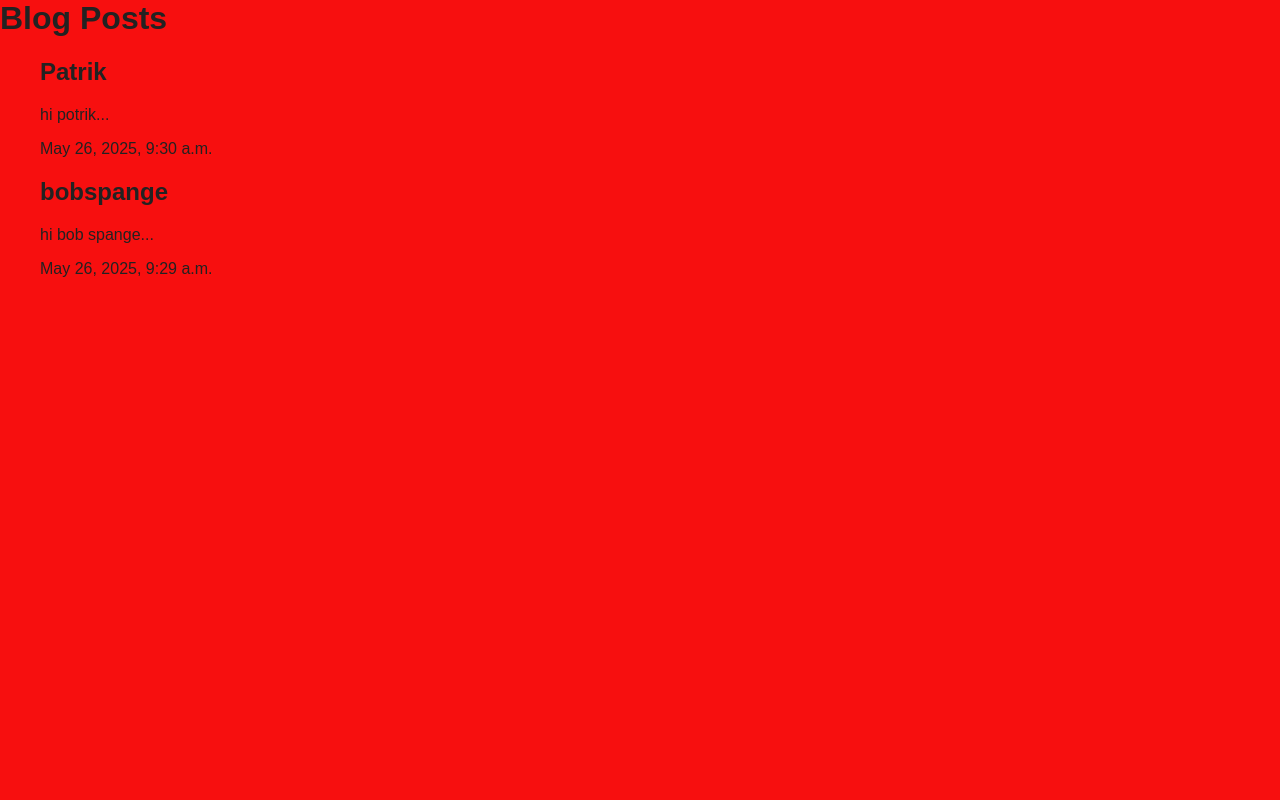
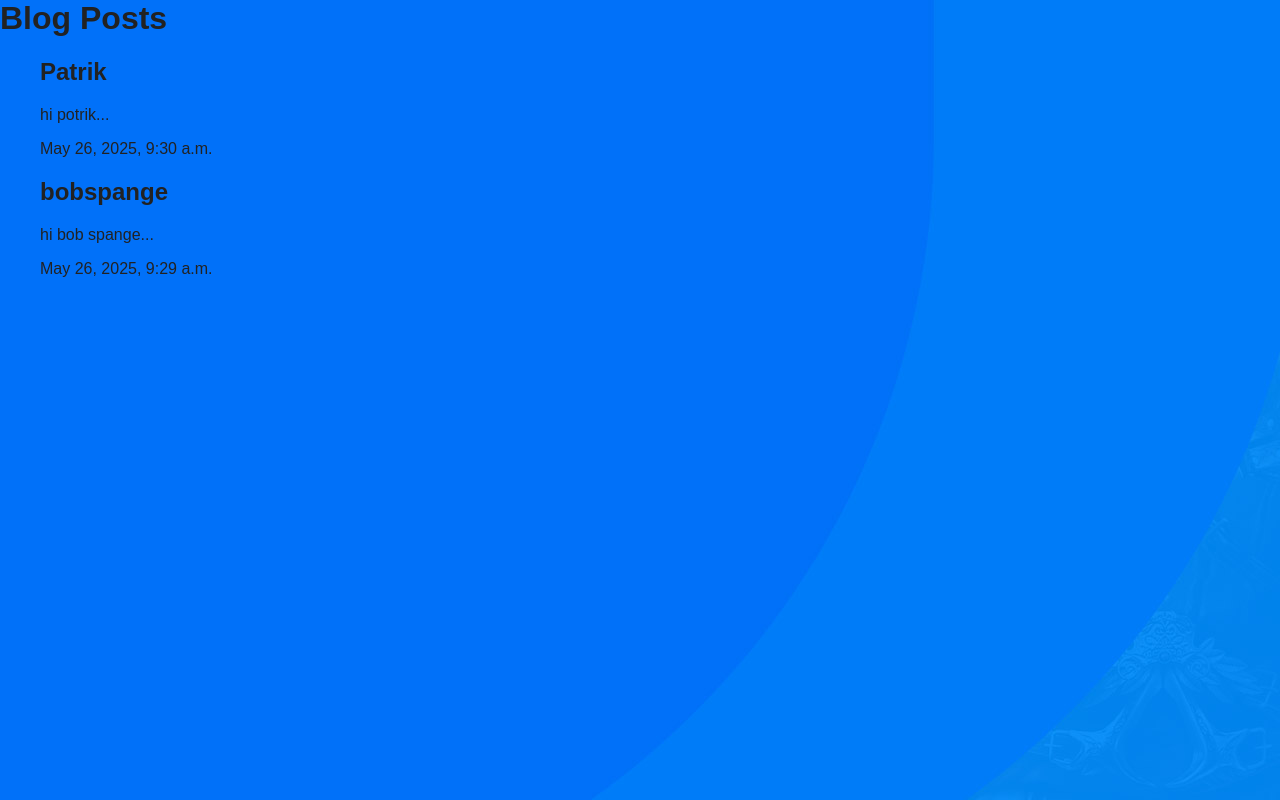
Before and after one commit to ho3einmo/mydjangoblog, a Django app: page /Blogs/ in a window 1280 px wide. Run offline with Django 5.2, Linux system fonts and the light colour scheme; data comes from the database, SQL or seed files in the repository.

Commit message:
change stayle.css

```diff
--- a/static/stayle.css
+++ b/static/stayle.css
@@ -4,7 +4,8 @@ body {
     margin: 0;
     padding: 0;
     font-family: Arial, Helvetica, sans-serif;
-    background-color: #f70f0f;
+    background-color: #4340ff;
+    background-image: url(/static/banner-bg.jpg);
     color: #222;
 }
 
@@ -41,4 +42,6 @@ a {
 
 a:hover {
     text-decoration: underline;
+    color: #9199dc;
+    text-decoration:none;
 }
```
Also changed, not shown: static/banner-bg.jpg (added).
